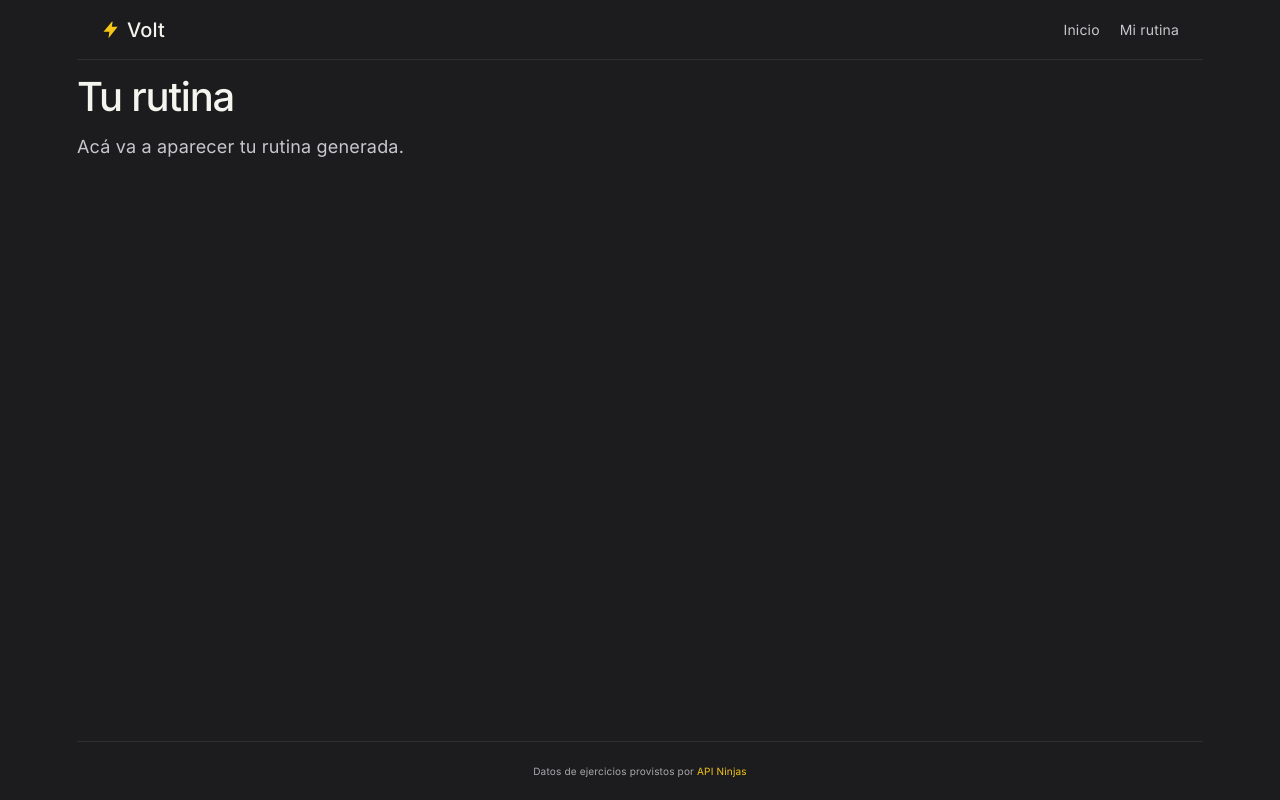
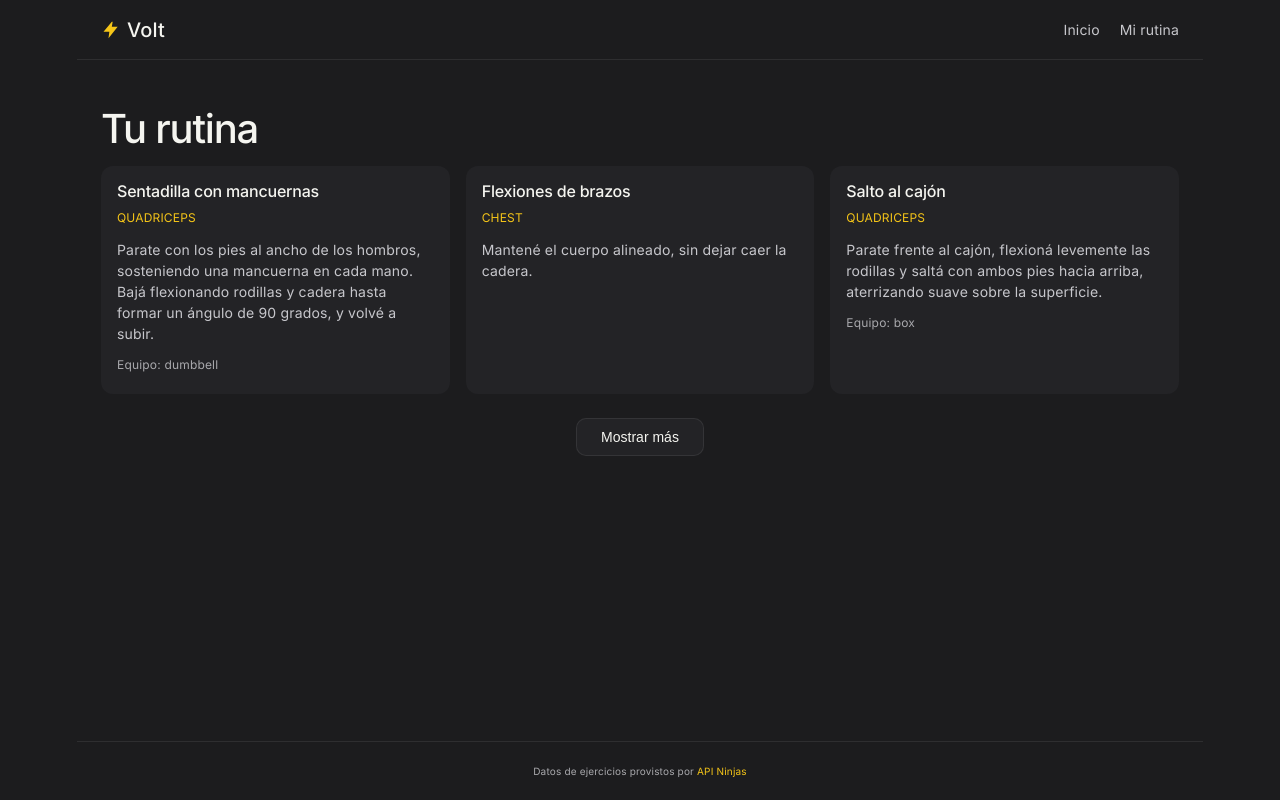
Before and after one commit to santiruiziriba-sketch/volt-frontend, a React (Vite) app: page /rutina in a window 1280 px wide. Built offline with nearby package versions, Linux system fonts and the light colour scheme.

Commit message:
Agregar RutinaPage con preloader, tarjetas, Mostrar mas y datos de prueba

```diff
--- a/src/components/Preloader/Preloader.css
+++ b/src/components/Preloader/Preloader.css
@@ -0,0 +1,20 @@
+.preloader {
+  display: flex;
+  justify-content: center;
+  padding: 60px 0;
+}
+
+.preloader__spinner {
+  width: 36px;
+  height: 36px;
+  border: 3px solid var(--border);
+  border-top-color: var(--yellow);
+  border-radius: 50%;
+  animation: spin 0.8s linear infinite;
+}
+
+@keyframes spin {
+  to {
+    transform: rotate(360deg);
+  }
+}
--- a/src/components/Preloader/Preloader.jsx
+++ b/src/components/Preloader/Preloader.jsx
@@ -1,3 +1,5 @@
+import "./Preloader.css";
+
 function Preloader() {
   return (
     <div className="preloader" role="status" aria-label="Cargando">
--- a/src/components/RutinaPage/RutinaPage.css
+++ b/src/components/RutinaPage/RutinaPage.css
@@ -0,0 +1,80 @@
+.rutina-page {
+  padding: 32px 24px;
+}
+
+.rutina-page__empty {
+  color: var(--gray-400);
+  font-size: 15px;
+  margin-top: 24px;
+}
+
+.rutina-page__list {
+  display: grid;
+  grid-template-columns: repeat(3, 1fr);
+  gap: 16px;
+  list-style: none;
+  margin: 24px 0 0;
+  padding: 0;
+}
+
+@media (max-width: 900px) {
+  .rutina-page__list {
+    grid-template-columns: repeat(2, 1fr);
+  }
+}
+
+@media (max-width: 600px) {
+  .rutina-page__list {
+    grid-template-columns: 1fr;
+  }
+}
+
+.exercise-card {
+  background: var(--card-bg);
+  border-radius: 12px;
+  padding: 16px;
+  text-align: left;
+}
+
+.exercise-card__name {
+  color: var(--text-h);
+  font-size: 16px;
+  margin: 0 0 4px;
+}
+
+.exercise-card__muscle {
+  color: var(--yellow);
+  font-size: 12px;
+  text-transform: uppercase;
+  margin: 0 0 8px;
+}
+
+.exercise-card__text {
+  color: var(--gray-200);
+  font-size: 14px;
+  line-height: 1.5;
+  margin: 0 0 8px;
+}
+
+.exercise-card__equipment {
+  color: var(--gray-400);
+  font-size: 12px;
+  margin: 0;
+}
+
+.rutina-page__more {
+  display: block;
+  margin: 24px auto 0;
+  padding: 10px 24px;
+  border-radius: 10px;
+  border: 1px solid var(--border);
+  background: var(--card-bg);
+  color: var(--text-h);
+  font-size: 14px;
+  cursor: pointer;
+  transition: border-color 0.2s ease;
+}
+
+.rutina-page__more:hover {
+  border-color: var(--yellow);
+}
--- a/src/components/RutinaPage/RutinaPage.jsx
+++ b/src/components/RutinaPage/RutinaPage.jsx
@@ -1,8 +1,72 @@
+import { useState, useEffect } from "react";
+import "./RutinaPage.css";
+import Preloader from "../Preloader/Preloader";
+import { SAMPLE_EXERCISES, EMPTY_RESULTS } from "../../utils/sampleExercises";
+
+const ITEMS_POR_PAGINA = 3;
+
 function RutinaPage() {
+  const [cargando, setCargando] = useState(true);
+  const [ejercicios, setEjercicios] = useState([]);
+  const [cantidadVisible, setCantidadVisible] = useState(ITEMS_POR_PAGINA);
+
+  useEffect(() => {
+    setCargando(true);
+    const timer = setTimeout(() => {
+      setEjercicios(SAMPLE_EXERCISES);
+      setCargando(false);
+    }, 1200);
+
+    return () => clearTimeout(timer);
+  }, []);
+
+  function mostrarMas() {
+    setCantidadVisible((actual) => actual + ITEMS_POR_PAGINA);
+  }
+
+  const ejerciciosVisibles = ejercicios.slice(0, cantidadVisible);
+  const hayMasParaMostrar = cantidadVisible < ejercicios.length;
+
   return (
     <section className="rutina-page">
       <h1 className="rutina-page__title">Tu rutina</h1>
-      <p className="rutina-page__text">Acá va a aparecer tu rutina generada.</p>
+
+      {cargando && <Preloader />}
+
+      {!cargando && ejercicios.length === 0 && (
+        <p className="rutina-page__empty">No se ha encontrado nada.</p>
+      )}
+
+      {!cargando && ejercicios.length > 0 && (
+        <>
+          <ul className="rutina-page__list">
+            {ejerciciosVisibles.map((ej, index) => (
+              <li key={index} className="exercise-card">
+                <h2 className="exercise-card__name">{ej.name}</h2>
+                <p className="exercise-card__muscle">{ej.muscle}</p>
+                <p className="exercise-card__text">
+                  {ej.instructions || ej.safety_info}
+                </p>
+                {ej.equipments.length > 0 && (
+                  <p className="exercise-card__equipment">
+                    Equipo: {ej.equipments.join(", ")}
+                  </p>
+                )}
+              </li>
+            ))}
+          </ul>
+
+          {hayMasParaMostrar && (
+            <button
+              type="button"
+              className="rutina-page__more"
+              onClick={mostrarMas}
+            >
+              Mostrar más
+            </button>
+          )}
+        </>
+      )}
     </section>
   );
 }
--- /dev/null
+++ b/src/utils/sampleExercises.js
@@ -0,0 +1,54 @@
+export const SAMPLE_EXERCISES = [
+  {
+    name: "Sentadilla con mancuernas",
+    type: "strength",
+    muscle: "quadriceps",
+    difficulty: "beginner",
+    instructions:
+      "Parate con los pies al ancho de los hombros, sosteniendo una mancuerna en cada mano. Bajá flexionando rodillas y cadera hasta formar un ángulo de 90 grados, y volvé a subir.",
+    equipments: ["dumbbell"],
+    safety_info:
+      "Mantené la espalda recta y las rodillas alineadas con los pies.",
+  },
+  {
+    name: "Flexiones de brazos",
+    type: "strength",
+    muscle: "chest",
+    difficulty: "beginner",
+    instructions: "",
+    equipments: [],
+    safety_info: "Mantené el cuerpo alineado, sin dejar caer la cadera.",
+  },
+  {
+    name: "Salto al cajón",
+    type: "plyometrics",
+    muscle: "quadriceps",
+    difficulty: "intermediate",
+    instructions:
+      "Parate frente al cajón, flexioná levemente las rodillas y saltá con ambos pies hacia arriba, aterrizando suave sobre la superficie.",
+    equipments: ["box"],
+    safety_info:
+      "Usá un cajón estable y aterrizá con las rodillas semiflexionadas.",
+  },
+  {
+    name: "Plancha abdominal",
+    type: "strength",
+    muscle: "abdominals",
+    difficulty: "beginner",
+    instructions: "",
+    equipments: [],
+    safety_info: "Mantené la cadera alineada con los hombros, sin hundirla.",
+  },
+  {
+    name: "Remo con mancuerna",
+    type: "strength",
+    muscle: "lats",
+    difficulty: "intermediate",
+    instructions:
+      "Apoyá una rodilla y una mano sobre un banco, sosteniendo la mancuerna con la otra mano. Llevá el codo hacia atrás, apretando la espalda.",
+    equipments: ["dumbbell", "flat bench"],
+    safety_info: "Evitá rotar el torso durante el movimiento.",
+  },
+];
+
+export const EMPTY_RESULTS = [];
```
